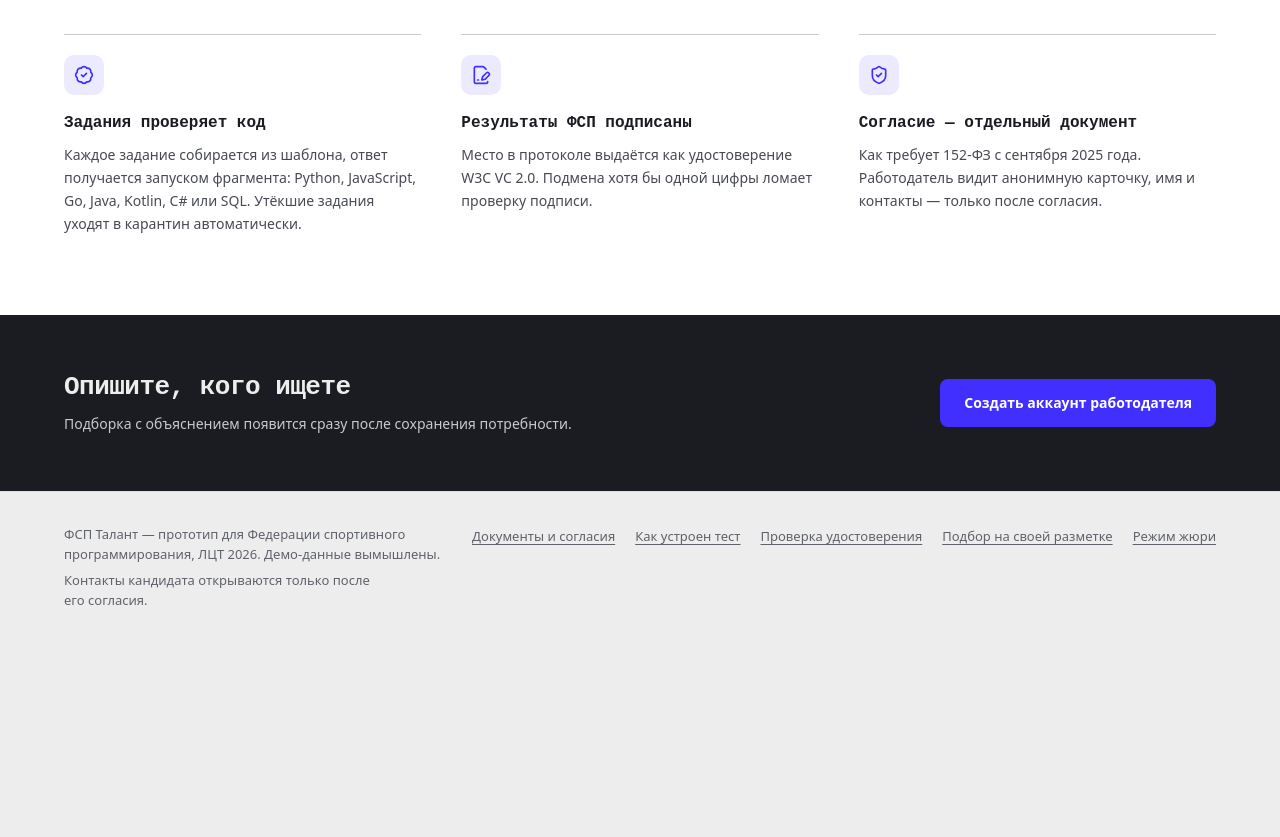
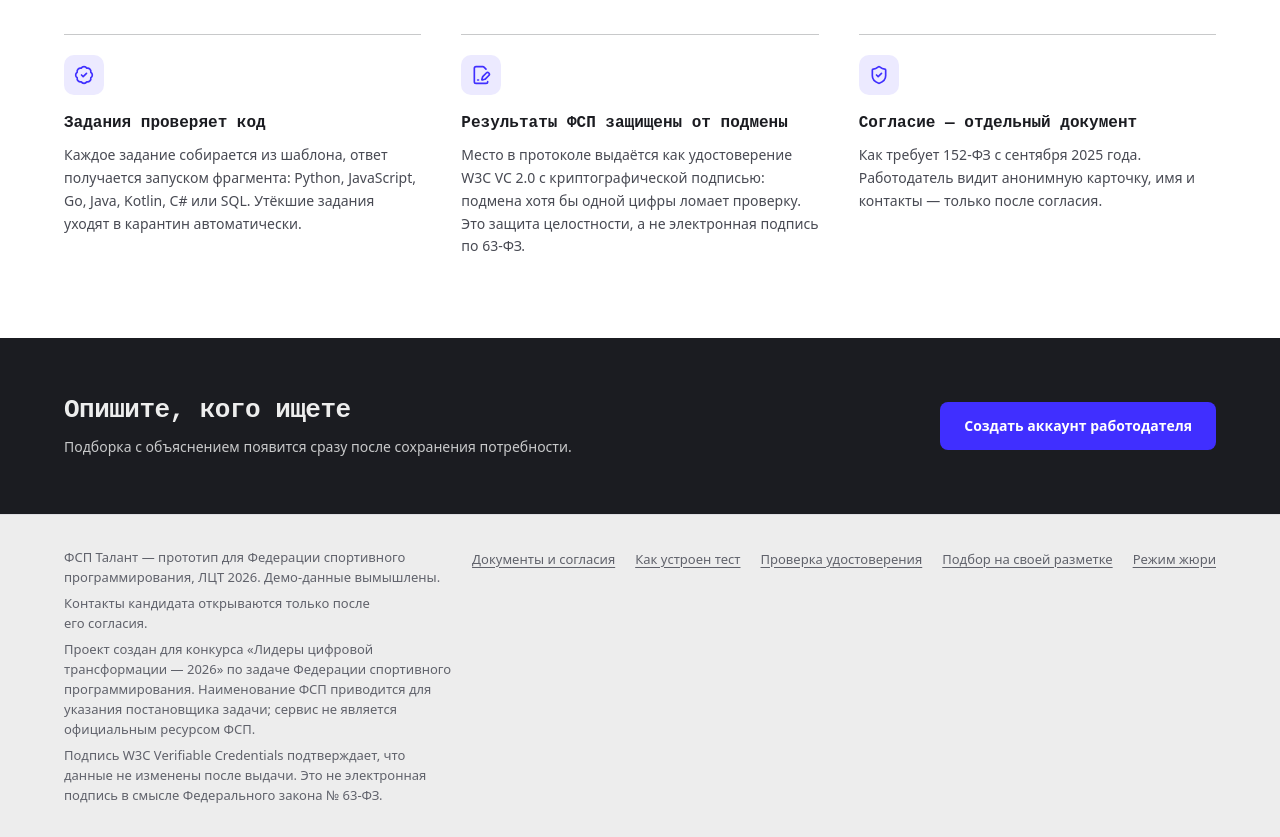
Before and after one commit to KonkovDV/fsp-talent, a React (Vite) app in the folder frontend/: page / in a window 1280 px wide. Shown: the part 2333-3170 px from the top of the page. Before the commit the page ends 2975 px from the top, so only its background shows below. Built offline with nearby package versions, Linux system fonts and the light colour scheme.

Commit message:
LEG-08/LEG-10: оговорка о наименовании ФСП и о подписи VC (63-ФЗ) в подвале и на лендинге (#340)
Оговорки о наименовании ФСП и о подписи VC в подвале и на лендинге.

```diff
--- a/frontend/src/components/chrome.tsx
+++ b/frontend/src/components/chrome.tsx
@@ -76,6 +76,8 @@ export function SiteFooter() {
         <div className="max-w-[60ch] space-y-1.5">
           <p>ФСП Талант — прототип для Федерации спортивного программирования, ЛЦТ 2026. Демо-данные вымышлены.</p>
           <p>Контакты кандидата открываются только после его согласия.</p>
+          <p>Проект создан для конкурса «Лидеры цифровой трансформации — 2026» по задаче Федерации спортивного программирования. Наименование ФСП приводится для указания постановщика задачи; сервис не является официальным ресурсом ФСП.</p>
+          <p>Подпись W3C Verifiable Credentials подтверждает, что данные не изменены после выдачи. Это не электронная подпись в смысле Федерального закона № 63-ФЗ.</p>
         </div>
         <nav aria-label="Справка">
           <ul className="flex flex-wrap gap-x-5 gap-y-2">
--- a/frontend/src/pages/LandingPage.tsx
+++ b/frontend/src/pages/LandingPage.tsx
@@ -139,7 +139,7 @@ function Lane({ title, steps, tone }: { title: string; steps: string[][]; tone:
 
 const TRUST = [
   { Icon: BadgeCheck, title: 'Задания проверяет код', text: 'Каждое задание собирается из шаблона, ответ получается запуском фрагмента: Python, JavaScript, Go, Java, Kotlin, C# или SQL. Утёкшие задания уходят в карантин автоматически.' },
-  { Icon: FileSignature, title: 'Результаты ФСП подписаны', text: 'Место в протоколе выдаётся как удостоверение W3C VC 2.0. Подмена хотя бы одной цифры ломает проверку подписи.' },
+  { Icon: FileSignature, title: 'Результаты ФСП защищены от подмены', text: 'Место в протоколе выдаётся как удостоверение W3C VC 2.0 с криптографической подписью: подмена хотя бы одной цифры ломает проверку. Это защита целостности, а не электронная подпись по 63-ФЗ.' },
   { Icon: ShieldCheck, title: 'Согласие — отдельный документ', text: 'Как требует 152-ФЗ с сентября 2025 года. Работодатель видит анонимную карточку, имя и контакты — только после согласия.' },
 ]
 
```
